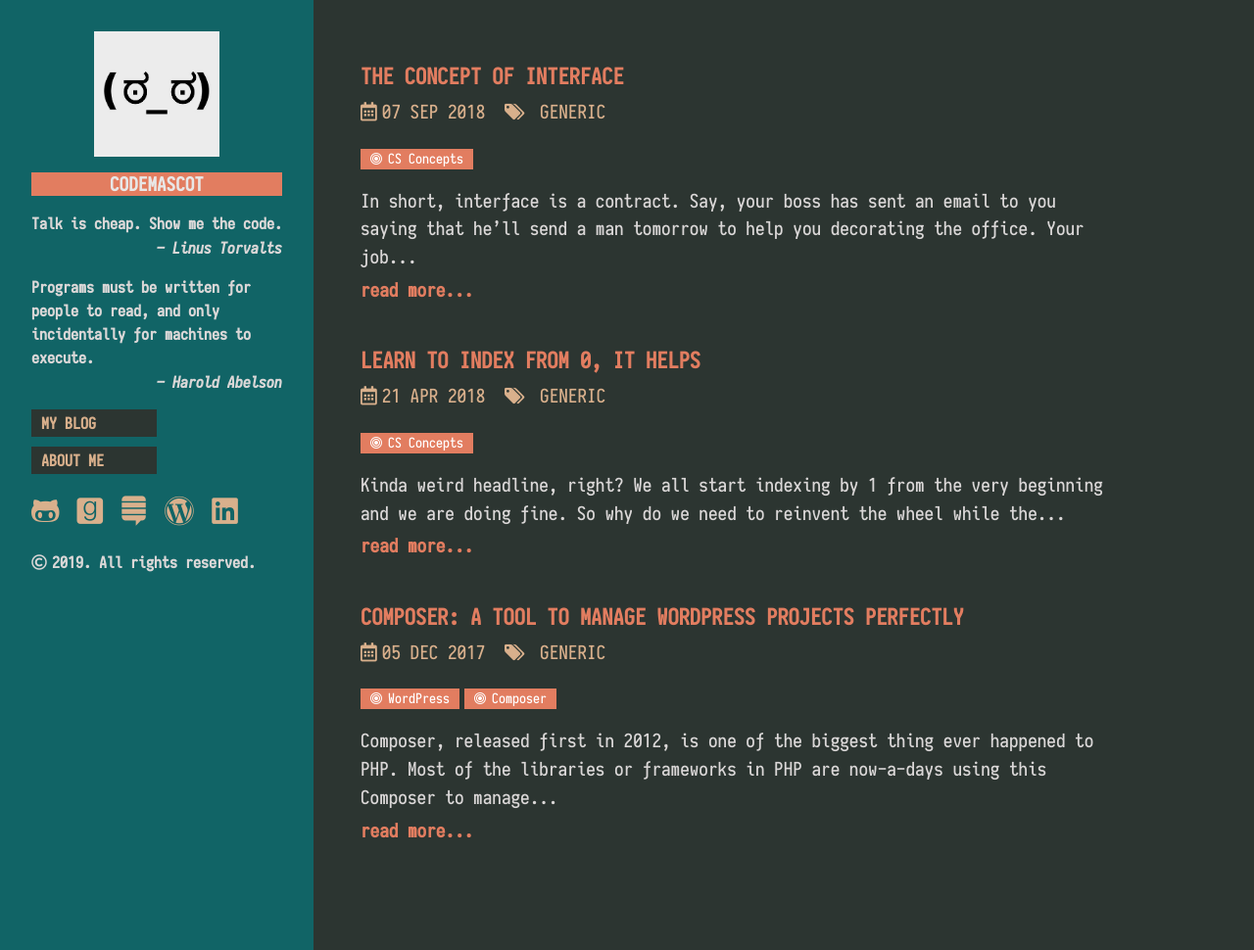
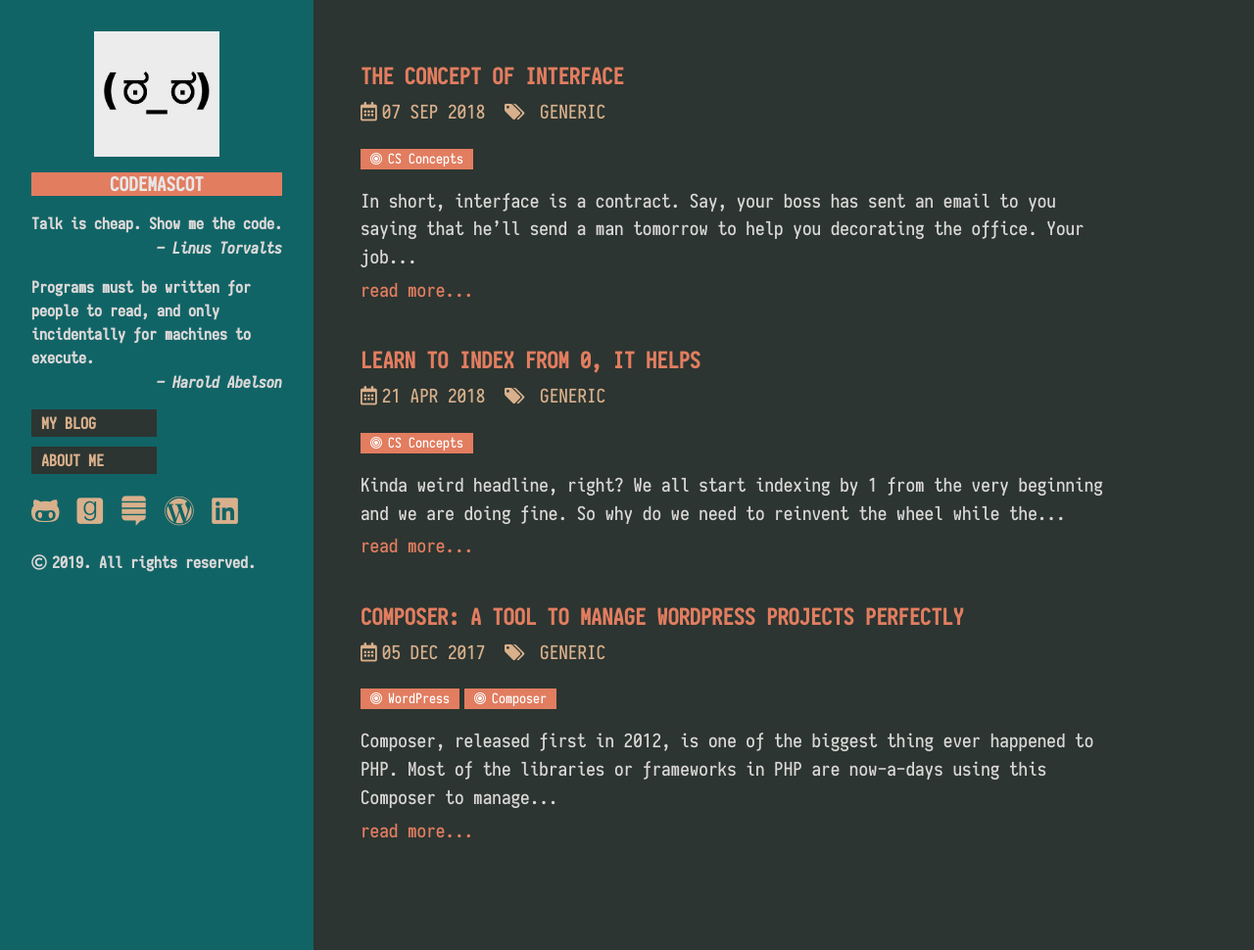
Before and after one commit to khanrn/codemascot.github.io, a Jekyll site: the page built from category/generic.html, in a window 1280 px wide and 970 px high. Shown: the whole window at 98% size. Built offline with Jekyll 4.4.1, drawn with Linux system fonts in a browser that asks for light colours; nearby versions of some CDN libraries.

Commit message:
Font weight fixed

```diff
--- a/public/css/hyde.css
+++ b/public/css/hyde.css
@@ -200,7 +200,6 @@
  }
  ul.software-tools li span {
      color: #D9B08C;
-     font-weight: 700;
  }
  ul.software-tools li:before {
      font-size: 1.5rem;
@@ -342,7 +341,6 @@
  }
  a.sidebar-nav-item:hover,
  a.sidebar-nav-item:focus {
-     font-weight: 700;
      background: #2E9CCA;
      color: #ffff;
      text-decoration: none;
@@ -398,7 +396,6 @@
  a.read-more {
      display: block;
      padding: 5px 0;
-     font-weight: 700;
      text-transform: lowercase;
  }
  @media (min-width: 48em) {
```
